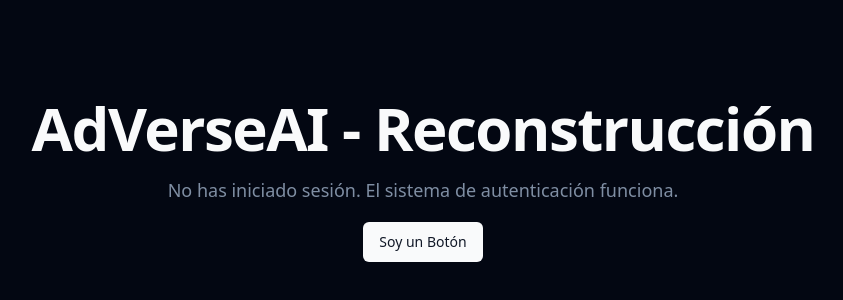
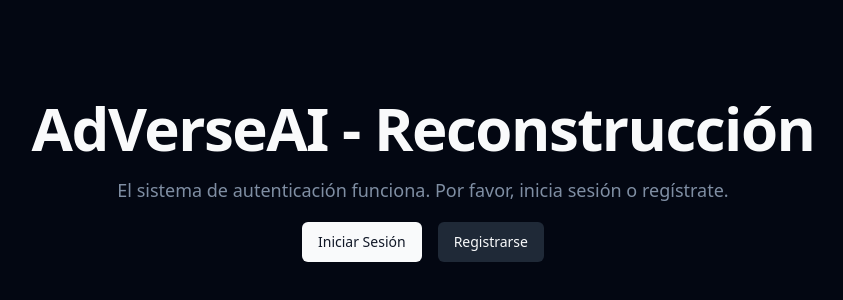
Before and after one commit to Nexhora/AdversAI-Seguro, a Next.js app: page / in a window 1280 px wide. Shown: the part 220-520 px from the top of the page, without its empty margins (217-1060 px from the left). Built offline with nearby package versions, Linux system fonts and the light colour scheme; no server answers.

Commit message:
404 This page could not be found.

```diff
--- /dev/null
+++ b/src/app/login/page.tsx
@@ -0,0 +1,8 @@
+export default function LoginPage() {
+  return (
+    <div className="flex min-h-screen flex-col items-center justify-center p-24">
+      <h1 className="text-4xl font-bold">Iniciar Sesión</h1>
+      <p className="text-muted-foreground">Formulario de inicio de sesión próximamente.</p>
+    </div>
+  );
+}
--- a/src/app/page.tsx
+++ b/src/app/page.tsx
@@ -1,30 +1,57 @@
 "use client";
 
+import Link from "next/link";
 import { useAuth } from "@/context/AuthContext";
-import { Button } from "@/components/ui/button";
+
+function AuthenticatedView({ user }) {
+  return (
+    <div className="text-center space-y-4">
+      <h1 className="text-4xl font-bold tracking-tight text-foreground sm:text-6xl">
+        Bienvenido de Nuevo
+      </h1>
+      <p className="text-lg leading-8 text-muted-foreground">
+        Sesión iniciada como {user.email}.
+      </p>
+      <div className="flex justify-center gap-4">
+        {/* Aquí irían los botones para ir al dashboard, etc. */}
+      </div>
+    </div>
+  );
+}
+
+function UnauthenticatedView() {
+  return (
+    <div className="text-center space-y-4">
+      <h1 className="text-4xl font-bold tracking-tight text-foreground sm:text-6xl">
+        AdVerseAI - Reconstrucción
+      </h1>
+      <p className="text-lg leading-8 text-muted-foreground">
+        El sistema de autenticación funciona. Por favor, inicia sesión o regístrate.
+      </p>
+      <div className="flex justify-center gap-4">
+        <Link href="/login" className="inline-flex items-center justify-center whitespace-nowrap rounded-md text-sm font-medium ring-offset-background transition-colors focus-visible:outline-none focus-visible:ring-2 focus-visible:ring-ring focus-visible:ring-offset-2 disabled:pointer-events-none disabled:opacity-50 bg-primary text-primary-foreground hover:bg-primary/90 h-10 px-4 py-2">
+          Iniciar Sesión
+        </Link>
+        <Link href="/register" className="inline-flex items-center justify-center whitespace-nowrap rounded-md text-sm font-medium ring-offset-background transition-colors focus-visible:outline-none focus-visible:ring-2 focus-visible:ring-ring focus-visible:ring-offset-2 disabled:pointer-events-none disabled:opacity-50 bg-secondary text-secondary-foreground hover:bg-secondary/80 h-10 px-4 py-2">
+          Registrarse
+        </Link>
+      </div>
+    </div>
+  );
+}
 
 export default function Home() {
   const { user, loading } = useAuth();
 
   return (
     <main className="flex min-h-screen flex-col items-center justify-center p-24 bg-background">
-      <div className="text-center space-y-4">
-        <h1 className="text-4xl font-bold tracking-tight text-foreground sm:text-6xl">
-          AdVerseAI - Reconstrucción
-        </h1>
-        {loading ? (
-          <p className="text-lg leading-8 text-muted-foreground">Cargando...</p>
-        ) : user ? (
-          <p className="text-lg leading-8 text-muted-foreground">
-            Bienvenido, {user.email}. El sistema de autenticación funciona.
-          </p>
-        ) : (
-          <p className="text-lg leading-8 text-muted-foreground">
-            No has iniciado sesión. El sistema de autenticación funciona.
-          </p>
-        )}
-        <Button>Soy un Botón</Button>
-      </div>
+      {loading ? (
+        <p className="text-lg leading-8 text-muted-foreground">Cargando...</p>
+      ) : user ? (
+        <AuthenticatedView user={user} />
+      ) : (
+        <UnauthenticatedView />
+      )}
     </main>
   );
 }
--- /dev/null
+++ b/src/app/register/page.tsx
@@ -0,0 +1,8 @@
+export default function RegisterPage() {
+  return (
+    <div className="flex min-h-screen flex-col items-center justify-center p-24">
+      <h1 className="text-4xl font-bold">Registrarse</h1>
+      <p className="text-muted-foreground">Formulario de registro próximamente.</p>
+    </div>
+  );
+}
```
